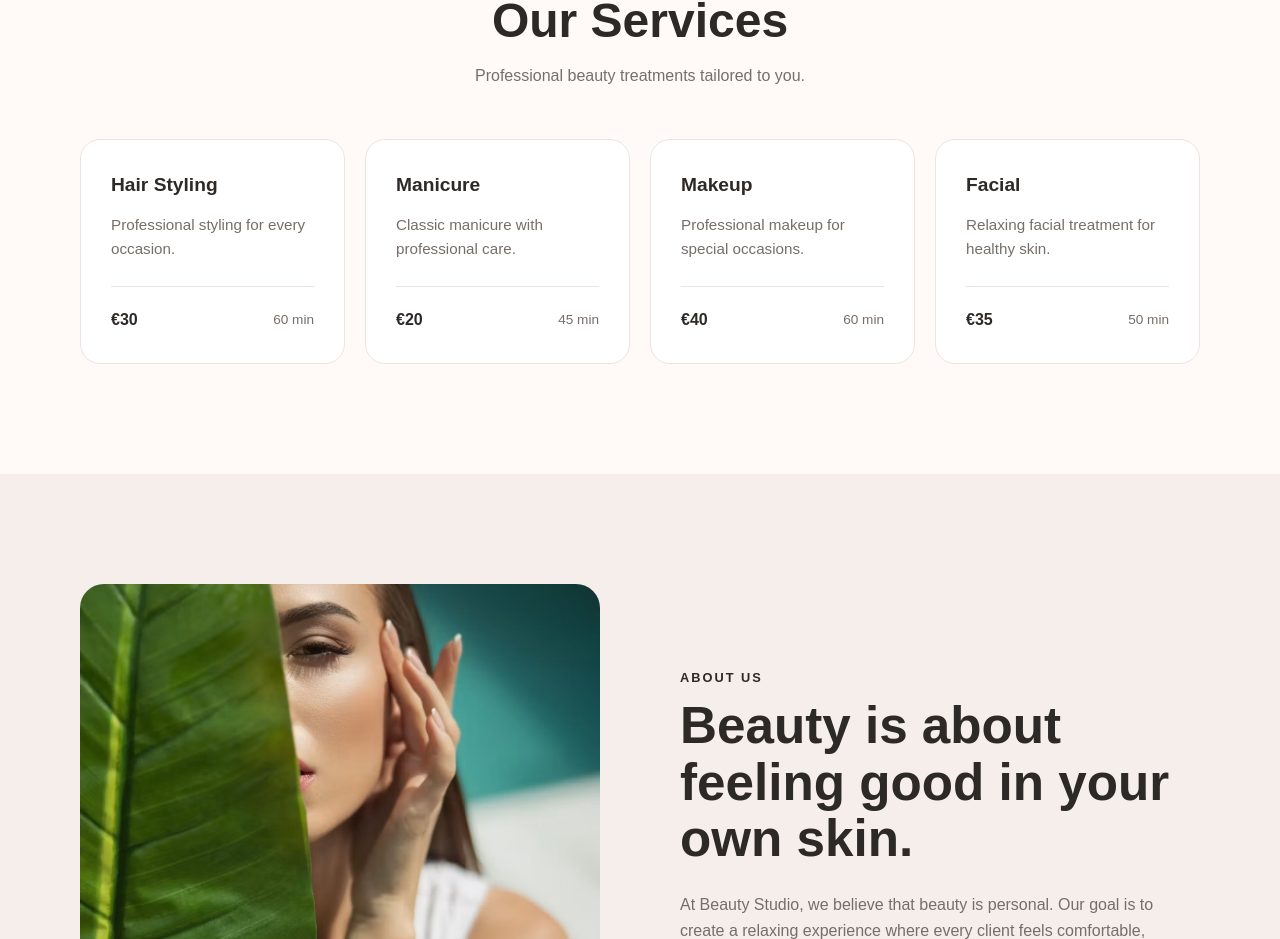
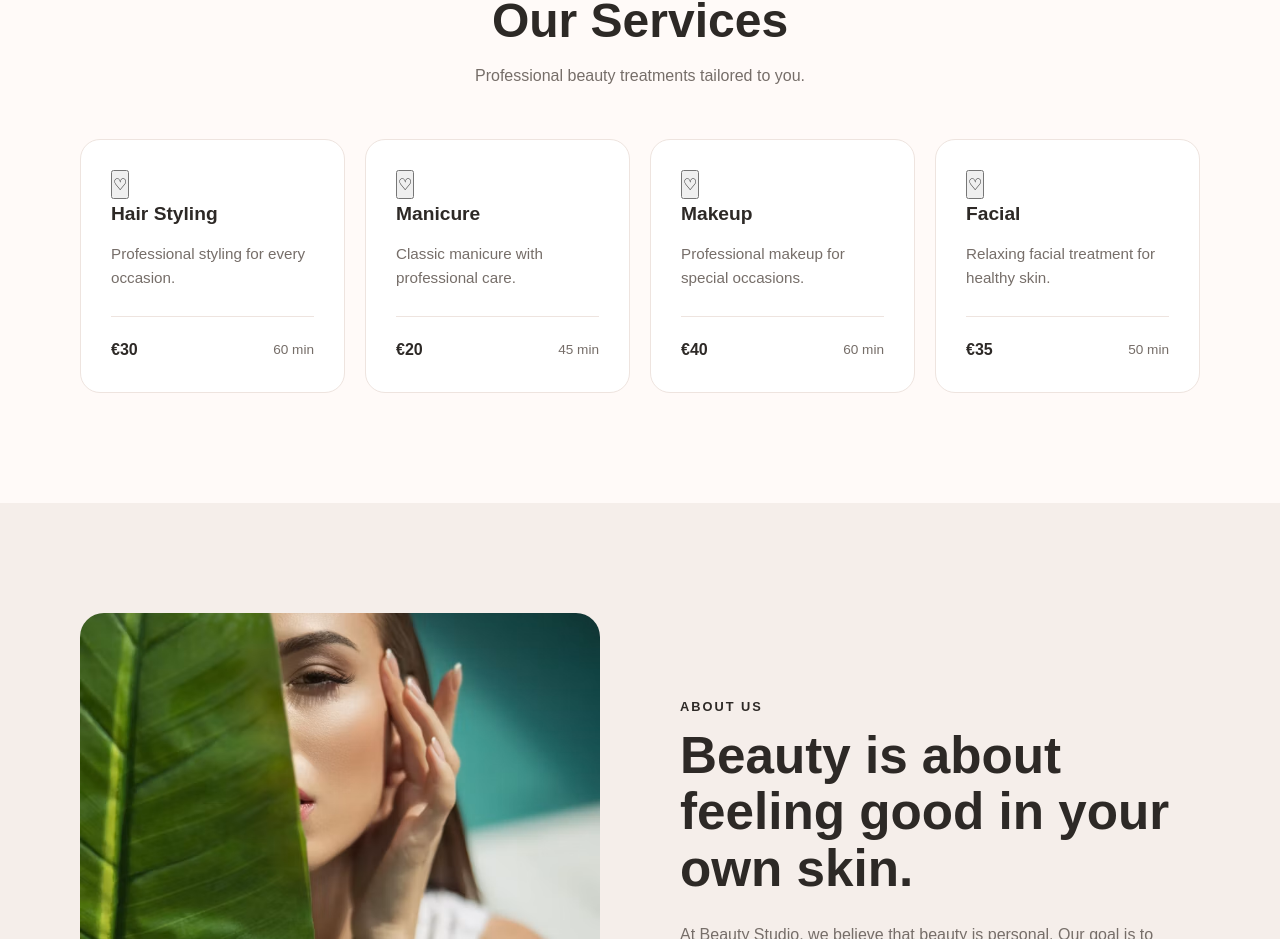
Before and after one commit to nndio/beauty-studio, a React (Vite) app: page / in a window 1280 px wide. Shown: the part 946-1885 px from the top of the page. Built offline with nearby package versions, Linux system fonts and the light colour scheme.

Commit message:
Add persistent favorites with Redu

```diff
--- a/src/app/store.ts
+++ b/src/app/store.ts
@@ -1,10 +1,12 @@
 import { configureStore } from "@reduxjs/toolkit";
 
 import bookingReducer from "../features/booking/bookingSlice";
+import favoritesReducer from "../features/favorites/favoritesSlice";
 
 export const store = configureStore({
   reducer: {
     booking: bookingReducer,
+    favorites: favoritesReducer,
   },
 });
 
--- a/src/components/Services.tsx
+++ b/src/components/Services.tsx
@@ -1,6 +1,23 @@
 import { services } from "../data/services";
 
+import {
+  useAppDispatch,
+  useAppSelector,
+} from "../app/hooks";
+
+import { toggleFavorite } from "../features/favorites/favoritesSlice";
+
 const Services = () => {
+  const dispatch = useAppDispatch();
+
+  const favoriteServiceIds = useAppSelector(
+    (state) => state.favorites.serviceIds
+  );
+
+  const handleToggleFavorite = (serviceId: number) => {
+    dispatch(toggleFavorite(serviceId));
+  };
+
   return (
     <section id="services" className="services">
       <div className="container">
@@ -15,18 +32,46 @@ const Services = () => {
         </div>
 
         <div className="services-grid">
-          {services.map((service) => (
-            <article className="service-card" key={service.id}>
+          {services.map((service) => {
+            const isFavorite = favoriteServiceIds.includes(
+              service.id
+            );
+
+            return (
+              <article
+                className="service-card"
+                key={service.id}
+              >
+                <button
+                  type="button"
+                  className="favorite-button"
+                  onClick={() =>
+                    handleToggleFavorite(service.id)
+                  }
+                  aria-label={
+                    isFavorite
+                      ? `Remove ${service.name} from favorites`
+                      : `Add ${service.name} to favorites`
+                  }
+                  aria-pressed={isFavorite}
+                >
+                  {isFavorite ? "♥" : "♡"}
+                </button>
+
                 <h3>{service.name}</h3>
 
                 <p>{service.description}</p>
 
                 <div className="service-info">
                   <span>€{service.price}</span>
-                <span>{service.duration} min</span>
+
+                  <span>
+                    {service.duration} min
+                  </span>
                 </div>
               </article>
-          ))}
+            );
+          })}
         </div>
       </div>
     </section>
--- /dev/null
+++ b/src/features/favorites/favoritesSlice.ts
@@ -0,0 +1,84 @@
+import { createSlice, type PayloadAction } from "@reduxjs/toolkit";
+
+interface FavoritesState {
+  serviceIds: number[];
+}
+
+const loadFavorites = (): number[] => {
+  const savedFavorites = localStorage.getItem("favoriteServiceIds");
+
+  if (!savedFavorites) {
+    return [];
+  }
+
+  try {
+    return JSON.parse(savedFavorites);
+  } catch {
+    return [];
+  }
+};
+
+const initialState: FavoritesState = {
+  serviceIds: loadFavorites(),
+};
+
+const favoritesSlice = createSlice({
+  name: "favorites",
+  initialState,
+
+  reducers: {
+    addFavorite: (state, action: PayloadAction<number>) => {
+      if (!state.serviceIds.includes(action.payload)) {
+        state.serviceIds.push(action.payload);
+
+        localStorage.setItem(
+          "favoriteServiceIds",
+          JSON.stringify(state.serviceIds)
+        );
+      }
+    },
+
+    removeFavorite: (state, action: PayloadAction<number>) => {
+      state.serviceIds = state.serviceIds.filter(
+        (id) => id !== action.payload
+      );
+
+      localStorage.setItem(
+        "favoriteServiceIds",
+        JSON.stringify(state.serviceIds)
+      );
+    },
+
+    toggleFavorite: (state, action: PayloadAction<number>) => {
+      const id = action.payload;
+
+      if (state.serviceIds.includes(id)) {
+        state.serviceIds = state.serviceIds.filter(
+          (serviceId) => serviceId !== id
+        );
+      } else {
+        state.serviceIds.push(id);
+      }
+
+      localStorage.setItem(
+        "favoriteServiceIds",
+        JSON.stringify(state.serviceIds)
+      );
+    },
+
+    clearFavorites: (state) => {
+      state.serviceIds = [];
+
+      localStorage.removeItem("favoriteServiceIds");
+    },
+  },
+});
+
+export const {
+  addFavorite,
+  removeFavorite,
+  toggleFavorite,
+  clearFavorites,
+} = favoritesSlice.actions;
+
+export default favoritesSlice.reducer;
```
Lines whose indentation alone changed are shown as unchanged.
